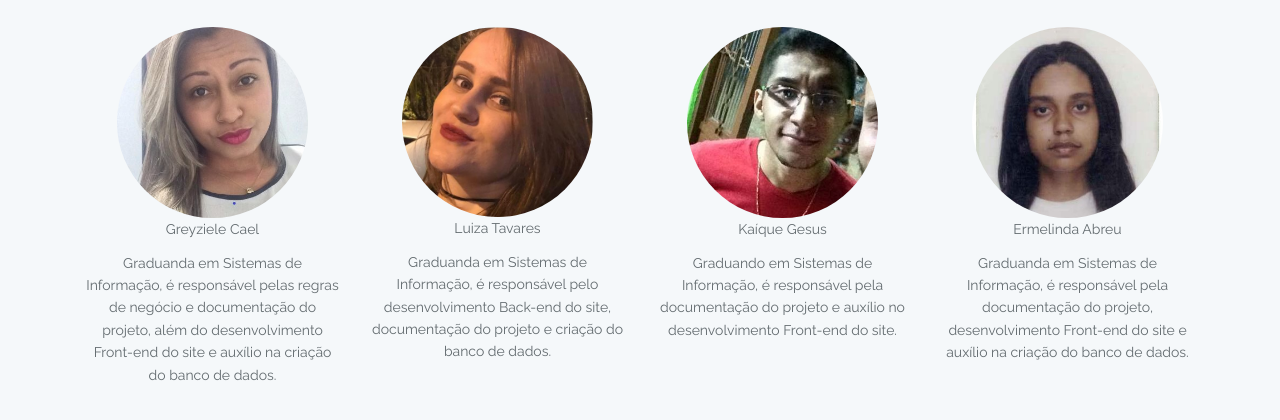
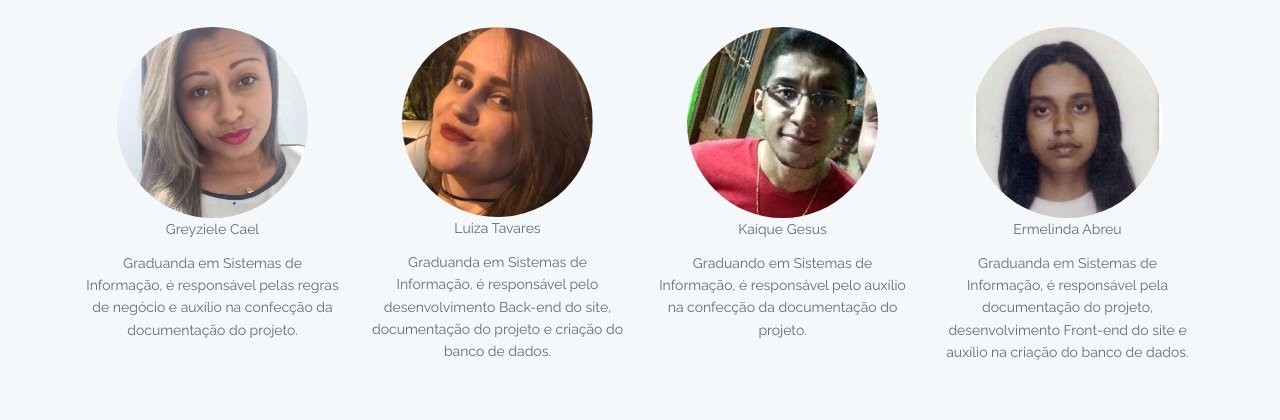
Before and after one commit to luizatavares/GiveBook, a Laravel app: page /quemsomos in a window 1280 px wide. Shown: the part 264-684 px from the top of the page. Run offline with Laravel 8, Linux system fonts and the light colour scheme; settings files or empty folders that the repository lacks are supplied.

Commit message:
quem somos

```diff
--- a/resources/views/quemsomos.blade.php
+++ b/resources/views/quemsomos.blade.php
@@ -24,7 +24,7 @@ de doar conhecimento ao próximo. <br><br><br><br>
     Greyziele Cael
   </p>
   <p>
-    Graduanda em Sistemas de Informação, é responsável pelas regras de negócio e documentação do projeto, além do desenvolvimento Front-end do site e auxílio na criação do banco de dados.
+    Graduanda em Sistemas de Informação, é responsável pelas regras de negócio e auxílio na confecção da documentação do projeto.
   </p>
 
 
@@ -45,7 +45,7 @@ de doar conhecimento ao próximo. <br><br><br><br>
         Kaíque Gesus
       </p>
       <p>
-      Graduando em Sistemas de Informação, é responsável pela documentação do projeto e auxílio no desenvolvimento Front-end do site.
+      Graduando em Sistemas de Informação, é responsável pelo auxílio na confecção da documentação do projeto.
       </p>
 
      </div>
```
